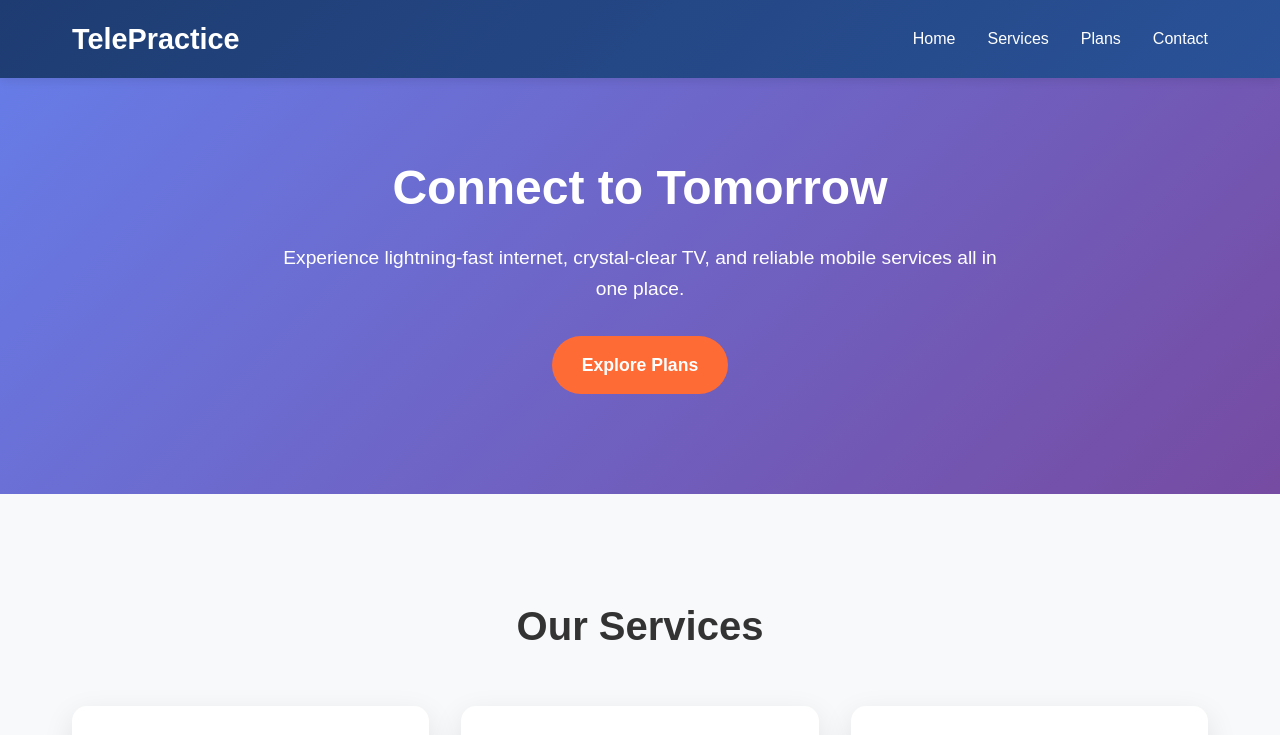
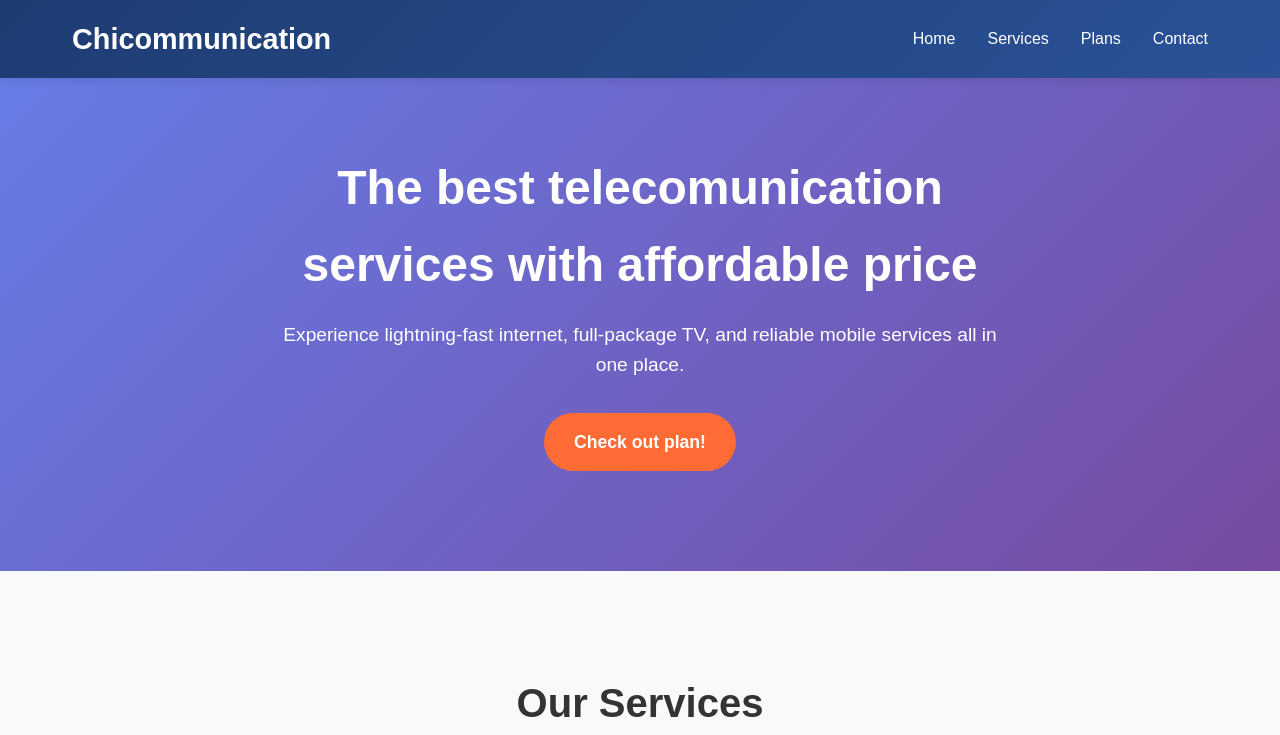
Before and after one commit to thaochithai/digital-analytics, a plain HTML site: page index.html in a window 1280 px wide. Shown: the top 735 px of the page. Drawn offline with Linux system fonts and the light colour scheme.

Commit message:
change layout

```diff
--- a/index.html
+++ b/index.html
@@ -3,7 +3,7 @@
 <head>
     <meta charset="UTF-8">
     <meta name="viewport" content="width=device-width, initial-scale=1.0">
-    <title>Chicomunication - Leading telecomunication provider</title>
+    <title>Chicommunication - Leading telecomunication provider</title>
     <style>
         * {
             margin: 0;
@@ -246,6 +246,7 @@
         }
 
         .contact-form {
+            color:#e9ecef;
             max-width: 600px;
             margin: 0 auto;
         }
@@ -318,7 +319,7 @@
     <!-- Header -->
     <header class="header">
         <div class="nav-container">
-            <div class="logo" data-analytics="logo-click">TelePractice</div>
+            <div class="logo" data-analytics="logo-click">Chicommunication</div>
             <nav>
                 <ul class="nav-menu">
                     <li><a href="#home" data-analytics="nav-home">Home</a></li>
@@ -333,9 +334,9 @@
     <!-- Hero Section -->
     <section id="home" class="hero">
         <div class="hero-content">
-            <h1>Connect to Tomorrow</h1>
-            <p>Experience lightning-fast internet, crystal-clear TV, and reliable mobile services all in one place.</p>
-            <a href="#plans" class="cta-button" data-analytics="hero-cta">Explore Plans</a>
+            <h1>The best telecomunication services with affordable price</h1>
+            <p>Experience lightning-fast internet, full-package TV, and reliable mobile services all in one place.</p>
+            <a href="#plans" class="cta-button" data-analytics="hero-cta">Check out plan!</a>
         </div>
     </section>
 
@@ -419,7 +420,7 @@
     <!-- Contact Section -->
     <section id="contact" class="contact">
         <div class="container">
-            <h2 class="section-title">Get In Touch</h2>
+            <h2 class="section-title">Sign up for more information</h2>
             <form class="contact-form" data-analytics="contact-form">
                 <div class="form-group">
                     <label for="name">Full Name</label>
@@ -451,7 +452,7 @@
     <!-- Footer -->
     <footer class="footer">
         <div class="container">
-            <p>&copy; This is website created for practicin Adobe Experience Cloud only.</p>
+            <p>&copy; This is website created for practicing Adobe Experience Cloud only.</p>
         </div>
     </footer>
 
```
